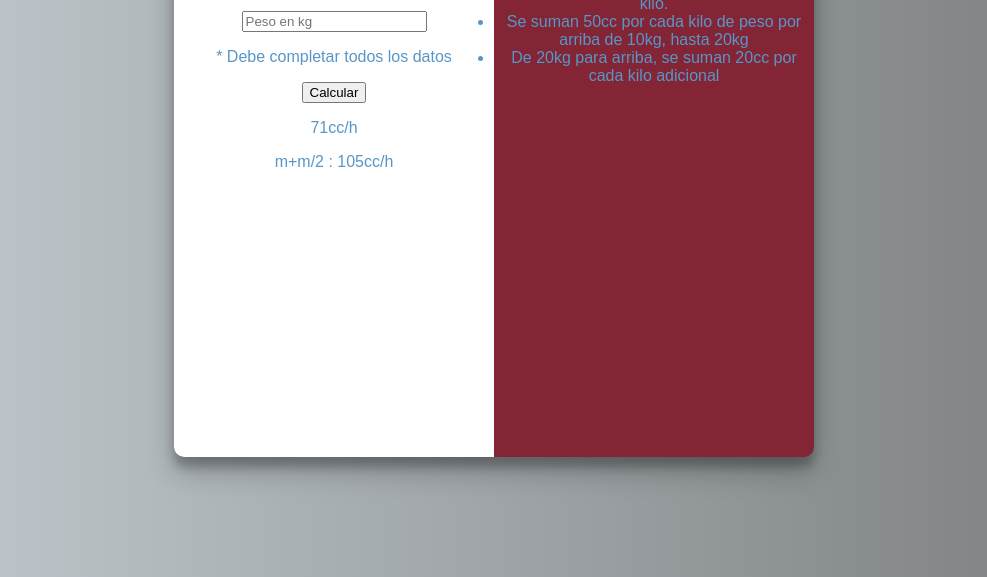
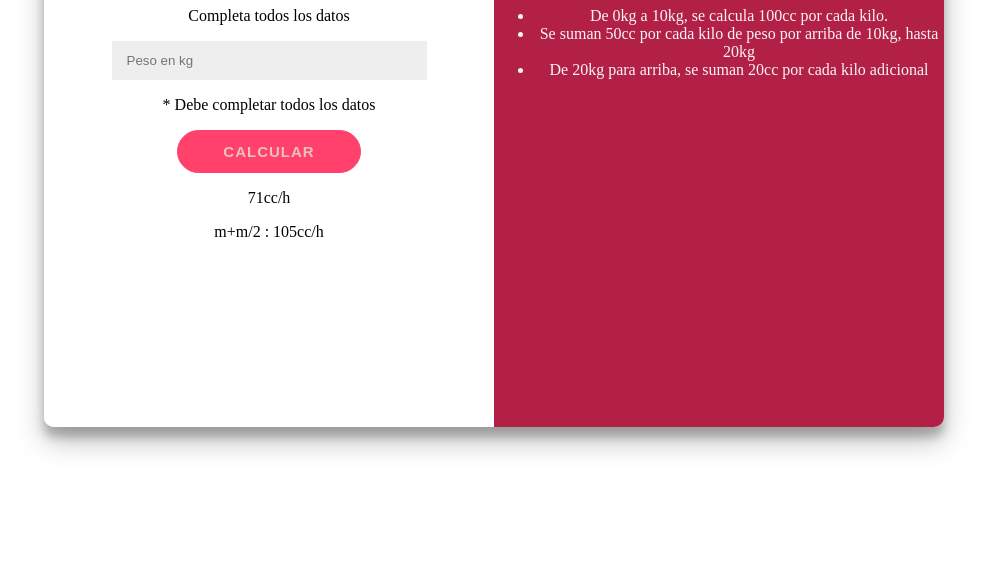
Before and after one commit to jhairy/Calculadora-Basal, a plain HTML site: page index.html in a window 1280 px wide. Shown: the part 223-800 px from the top of the page, without its empty margins (146-1133 px from the left). Drawn offline with Linux system fonts and the light colour scheme.

Commit message:
actualizado

```diff
--- a/style.css
+++ b/style.css
@@ -1,21 +1,29 @@
-body {
-    background: #f6f5f7;
-    font-family: 'Montserrat', sans-serif;
-    color: #5896c8;
-    background: linear-gradient(to right, #c3ccd1, #7a7d7f);
-
+input {
+	width: 70%;
+    padding: 12px 15px;
+    border: none;
+    background-color: #eeeeee;
 }
 
-#calculadora {
-    background: white;
-    width:50%;
-    height: 100%;
-    float: left;
+button {
+  font-size: 15px;
+	font-weight: bold;
+	padding: 12px 45px;
+	border-radius: 30px;
+	background-color: #FF416C;
+	border: 1px solid #FF416C;
+	color: #e9c0c0;
+	text-transform: uppercase;
+	letter-spacing: 1px;
+	transition: transform 20ms ease-in;
+}
 
+button:active {
+	transform: scale(0.95);
 }
 #contenedor{
-    width: 60vw;
-    height: 50vh;
+    width: 900px;
+    height: 500px;
     text-align: center;
     /* Estas 3 lineas se encargan de centrar el div vertical y horizontalmente */
     position: absolute;
@@ -25,12 +33,29 @@ body {
     overflow: hidden;
     box-shadow: 0 14px 28px rgba(0,0,0,0.25),
       0 10px 10px rgba(0,0,0,0.22);
-      background-color: rgb(131, 37, 53);
-      width: 50vw;
-      height: 70vh;
-      position:absolute;
-      inset: 0 ;
-      margin: auto;
-      text-align: center;
+  }
+  contenido{
+    /* Estas tres lineas van a centrar el contenido verticalmente dentro de cada div */
+    position: relative;
+    top: 50%;
+    transform: translateY(-50%);
+    overflow: hidden;
+    padding: 40px;
+}
 
-    }
+#calculadora{
+    background: white;
+    /* Con estas 3 lineas vamos a hacer que los divs queden lado a lado */
+    width: 50%;
+    height: 100%;
+    float: left;
+}
+
+#detalle{
+    background: #b22145;
+    /* Con estas 3 lineas vamos a hacer que los divs queden lado a lado */
+    width: 50%;
+    height: 100%;
+    float: left;
+    color: #f6f5f7;
+}
```
